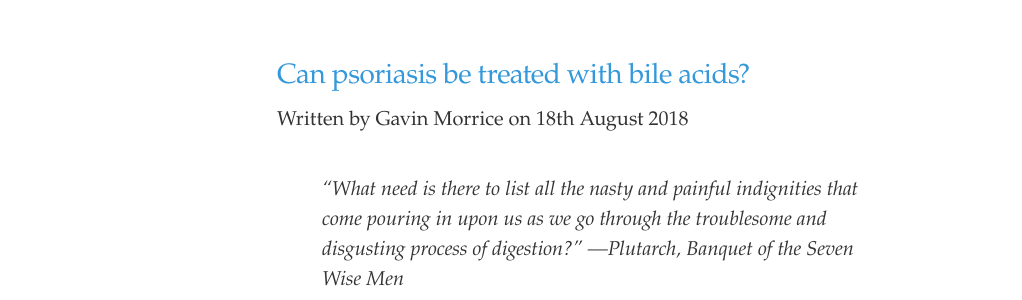
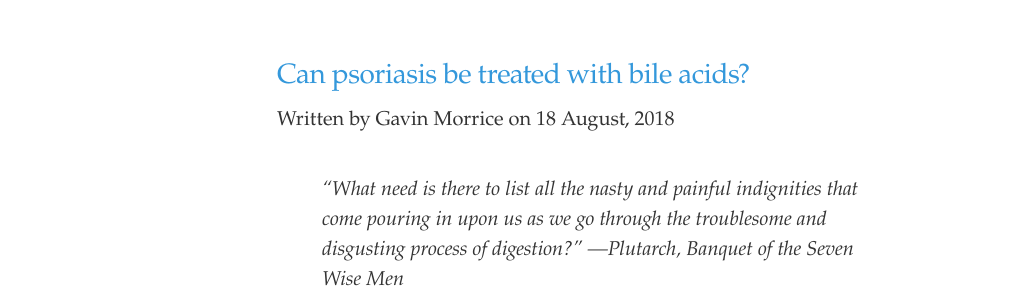
Before and after one commit to Bodacious/PsoriasisSolved, a Jekyll site: the page built from _posts/2018-08-14-psoriasis-and-bile-acids.md, in a window 1280 px wide. Shown: the part 129-429 px from the top of the page, without its empty margins (3-1025 px from the left). Built offline with Jekyll 4.4.1, drawn with Linux system fonts in a browser that asks for light colours.

```diff
--- a/_layouts/article.html
+++ b/_layouts/article.html
@@ -10,13 +10,9 @@ layout: default
 
   <div class="post-author">
     Written by {{ site.author.name }} on
-    {{ page.date | date_to_long_string: "ordinal", "UK" }}
+    {{ page.date | date: "%d %B, %Y" }}
   </div>
 
   {{ content }}
 
 </article>
-
-<div class="post-source">
-  Originally published on {{ site.url }}{{ page.url }}
-</div>
--- a/_sass/blocks/_article.scss
+++ b/_sass/blocks/_article.scss
@@ -4,12 +4,21 @@
   display: none;
 }
 
-article.post{
+article.post {
+
+  word-break: keep-all;
+
   h1,h2,h3,h4 {
+    page-break-after: auto;
+    page-break-after: avoid;
     font-family: $font-family-serif !important;
     margin-top: 1rem;
     &:first-child {
       margin-top: 0;
     }
   }
+
+  blockquote, p {
+    page-break-inside: avoid;
+  }
 }
--- a/assets/css/print.scss
+++ b/assets/css/print.scss
@@ -45,6 +45,9 @@ sitemap: false
     h1, h2, h3, h4 {
       margin: 0.25rem 0;
       font-family: $font-family-serif;
+      page-break-before: auto;
+      page-break-after: avoid;
+
       &, & a {
         text-decoration: none;
         color: inherit;
@@ -72,9 +75,10 @@ sitemap: false
       margin: 0;
       margin-top: 0rem;
       margin-bottom: 1rem;
-
+      word-break: keep-all;
     }
     blockquote {
+      margin: 2rem 1rem;
       font-size: 1.2rem;
       font-style: italic;
     }
```
Also changed, not shown: Gemfile (+9 -1 lines), _posts/2018-08-14-psoriasis-and-bile-acids.md (+2 -2 lines), ed..gemspec (deleted), 3 other files.
